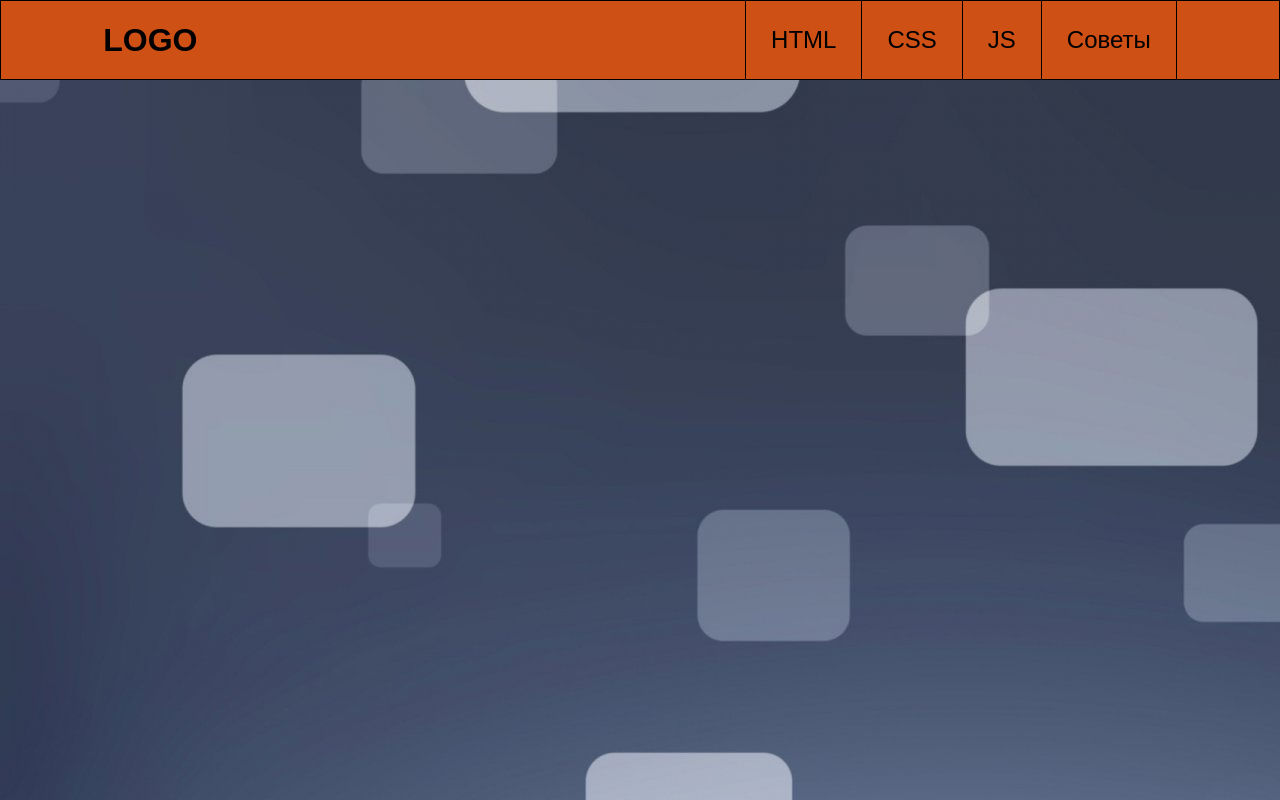
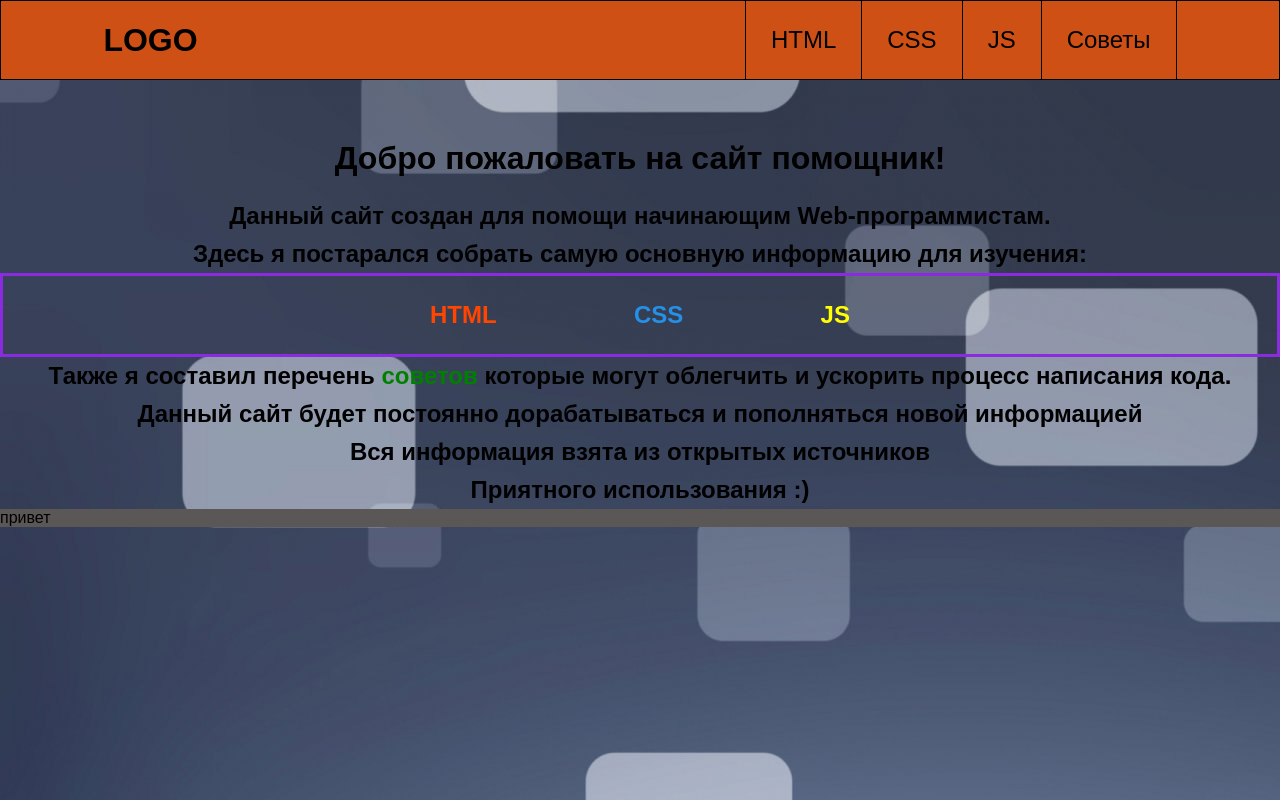
Before and after one commit to MegaLodonProg/MegaLodonProg.gidhub.io, a plain HTML site: page main_page.html in a window 1280 px wide. Drawn offline with Linux system fonts and the light colour scheme.

Commit message:
правки

```diff
--- a/main.css
+++ b/main.css
@@ -8,7 +8,7 @@
 
 body {
     background: url(fon.jpg);
-    border: 1px #000 solid;
+
 
 }
 
@@ -18,6 +18,7 @@ header {
     justify-content: space-between;
     padding: 0 8%;
     align-items: center;
+    border: 1px #000 solid;
 }
 
 .Logo {
@@ -47,3 +48,30 @@ nav ul li a {
 nav ul li a:hover {
     color: rgb(204, 20, 20);
 }
+
+h1{
+    text-align: center;
+    padding-top: 60px;
+    padding-bottom: 20px;
+}
+
+main h2{
+    text-align: center;
+    padding: 5px
+
+}
+
+.points {
+    display: flex;
+    justify-content: space-around;
+    padding: 0 28%;
+    padding-top: 20px;
+    padding-bottom: 20px;
+    border: 3px blueviolet solid;
+
+}
+
+footer {
+    background-color: rgb(92, 87, 87);
+    padding: -100%;
+}
--- a/main_page.html
+++ b/main_page.html
@@ -20,6 +20,28 @@
             </ul>
         </nav>
     </header>
+                                                            <!-- main -->
+    <main>
+        <h1>Добро пожаловать на сайт помощник!</h1>
+
+        <div>
+            <h2>Данный сайт создан для помощи начинающим Web-программистам.</h2>
+            <h2>Здесь я постарался собрать самую основную информацию для изучения:</h2>
+            <div class="points">
+                <h2 style="color:orangered ;">HTML</h2>
+                <h2 style="color:rgb(37, 144, 231) ;">CSS</h2>
+                <h2 style="color:yellow;">JS</h2>
+            </div>
+            <h2>Также я составил перечень <span style="color: green;">советов</span> которые могут облегчить и ускорить процесс написания кода.</h2>
+            <h2>Данный сайт будет постоянно дорабатываться и пополняться новой информацией</h2>
+            <h2>Вся информация взята из открытых источников</h2>
+            <h2>Приятного использования :)</h2>
+        </div>
+    </main>
+                                                            <!-- footer -->
+    <footer>
+        привет
+    </footer>
 
 
 
@@ -30,8 +52,8 @@
 
 
                                                             <!-- JS -->
-    <script>
+    <!-- <script>
         alert("Добро пожаловать на сайт помощник!")
-    </script>
+    </script> -->
 </body>
 </html>
```
